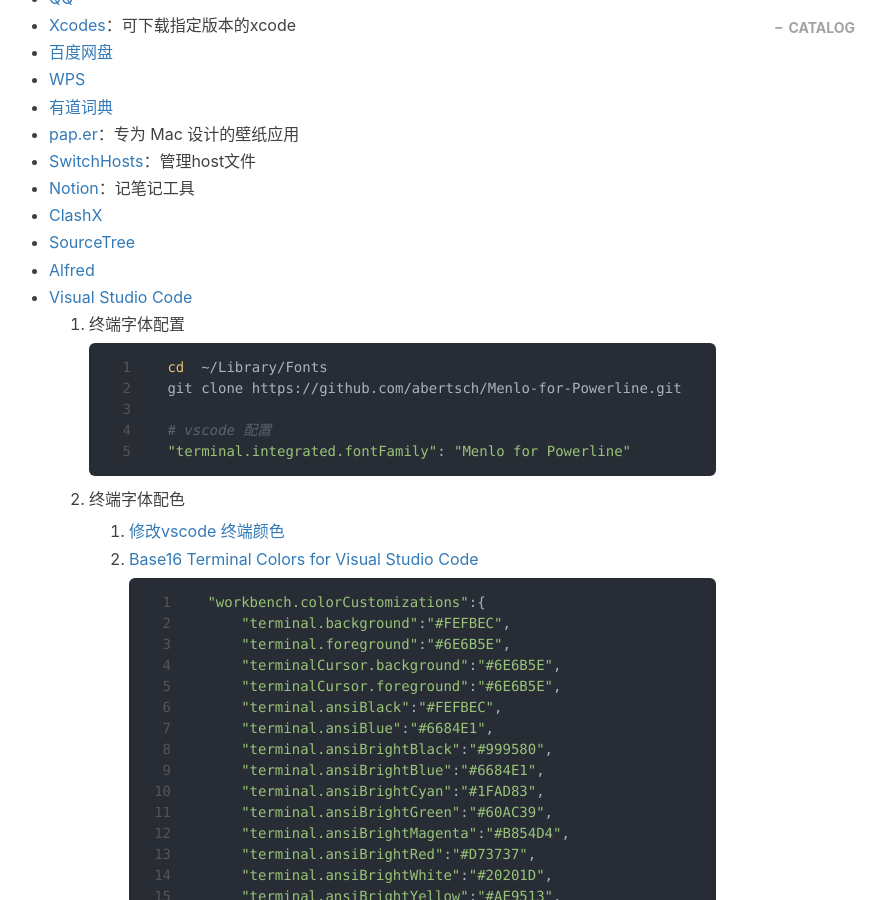
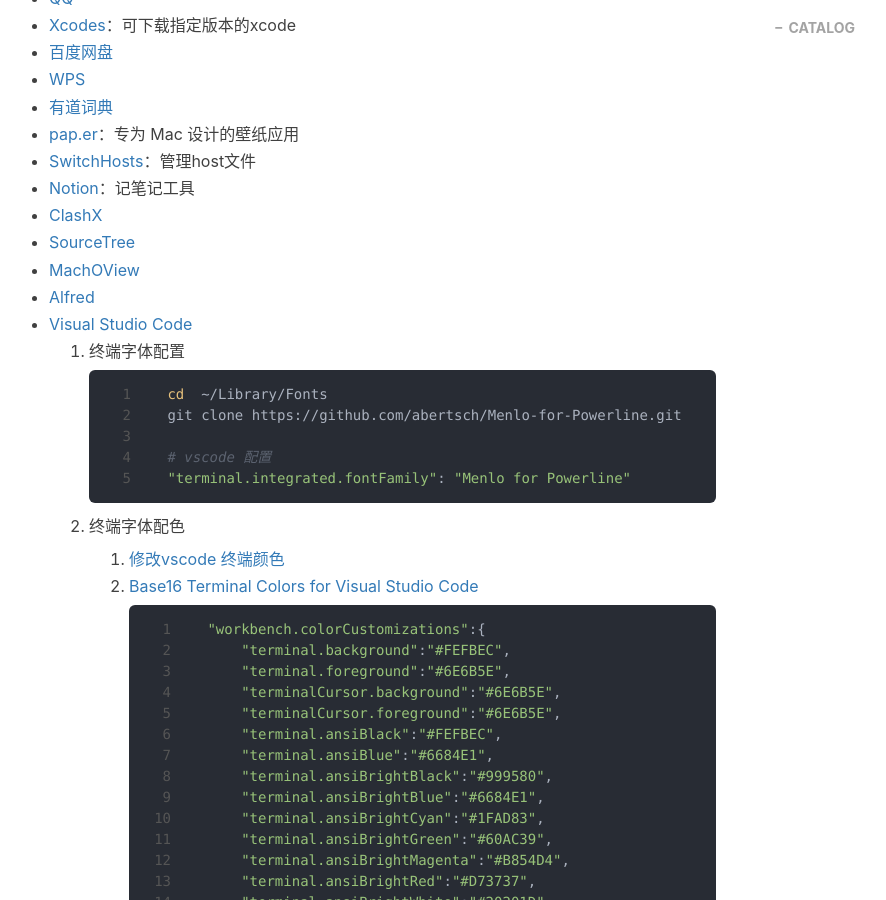
Before and after one commit to 95cc/95cc.github.io, a Jekyll site: the page built from _posts/2022/2022-03-04-我的Mac安装的软件及相关配置.md, in a window 1280 px wide and 900 px high, scrolled down 460 px. Shown: the whole window, without its empty margins (256-1142 px from the left). Built offline with Jekyll 4.4.1, drawn with Linux system fonts in a browser that asks for light colours; nearby versions of some CDN libraries; comment, search, counter and statistics services are not loaded.

Commit message:
添加 MachOView

```diff
--- a/_posts/2022/2022-03-04-我的Mac安装的软件及相关配置.md
+++ b/_posts/2022/2022-03-04-我的Mac安装的软件及相关配置.md
@@ -23,6 +23,7 @@ tags:
 - [Notion](https://www.notion.so/desktop)：记笔记工具
 - [ClashX](https://eatpeach.top/)
 - [SourceTree](https://www.sourcetreeapp.com/)
+- [MachOView](https://github.com/fangshufeng/MachOView)
 - [Alfred](https://www.alfredapp.com/)
 - [Visual Studio Code](https://code.visualstudio.com/)
     1. 终端字体配置
```
